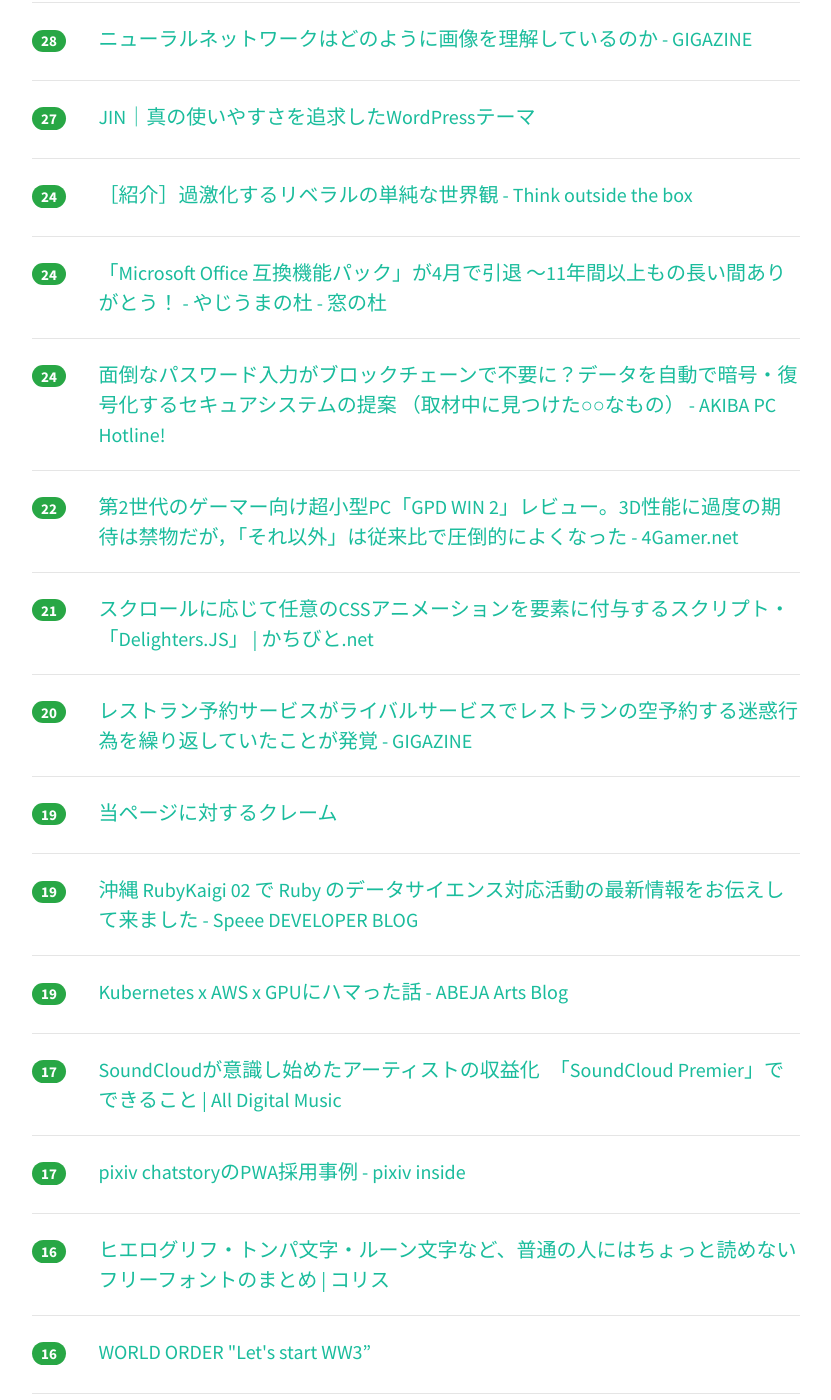
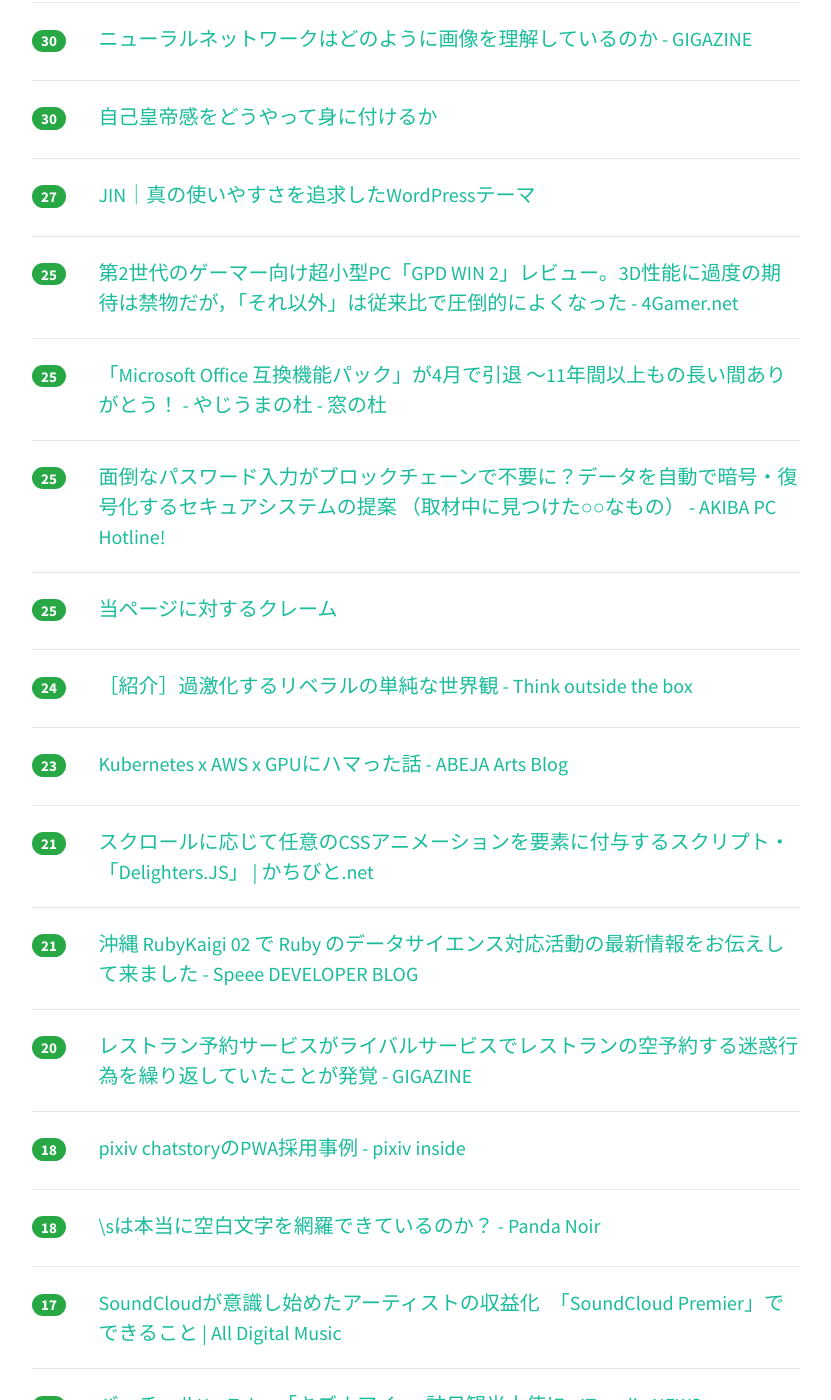
Before and after one commit to yatta47/hatena-matome-site, a Jekyll site: the page built from _posts/2018-03-12-hatena.md, in a window 1280 px wide and 1400 px high, scrolled down 2198 px. Shown: the whole window, without its empty margins (224-1055 px from the left). Built offline with Jekyll 4.4.1, drawn with Linux system fonts in a browser that asks for light colours; nearby versions of some CDN libraries; some of the changed text lies outside the part shown.

Commit message:
Updated 2018-03-12

```diff
--- a/_posts/2018-03-12-hatena.md
+++ b/_posts/2018-03-12-hatena.md
@@ -1,39 +1,44 @@
 ---
 layout: post
 title:  "2018-03-12 はてぶIT"
-date:   2018-03-12 16:02:02
+date:   2018-03-12 17:01:17
 tags: [it-hotentry]
 ---
-40 件のデータあり
+43 件のデータあり
 
 <hr><div class="row">
-<div class="col-1"><span class="badge badge-pill badge-success h2">165</span></div>
+<div class="col-1"><span class="badge badge-pill badge-success h2">174</span></div>
+<div class="col-11"><a href='http://hokoxjouhou.blog105.fc2.com/blog-entry-1129.html' target='_blank'>電子書籍の不満と解決への提言 - 情報管理LOG</a></div>
+</div>
+<hr>
+<div class="row">
+<div class="col-1"><span class="badge badge-pill badge-success h2">172</span></div>
 <div class="col-11"><a href='http://www.publickey1.jp/blog/18/windows_10apiwindows_mlwindows.html' target='_blank'>マイクロソフト、Windows 10に機械学習の実行環境とAPIを備えた「Windows ML」搭載へ。Windowsを学習済みモデルの実行プラットフォームに － Publickey</a></div>
 </div>
 <hr>
 <div class="row">
-<div class="col-1"><span class="badge badge-pill badge-success h2">150</span></div>
-<div class="col-11"><a href='http://hokoxjouhou.blog105.fc2.com/blog-entry-1129.html' target='_blank'>電子書籍の不満と解決への提言 - 情報管理LOG</a></div>
-</div>
-<hr>
-<div class="row">
-<div class="col-1"><span class="badge badge-pill badge-success h2">111</span></div>
+<div class="col-1"><span class="badge badge-pill badge-success h2">132</span></div>
 <div class="col-11"><a href='https://headlines.yahoo.co.jp/article?a=20180312-00034661-biz_plus-bus_all' target='_blank'>ツイッター限界説　広告収入が伸びない「致命的な弱点」とは （ビジネス＋IT） - Yahoo!ニュース</a></div>
 </div>
 <hr>
 <div class="row">
-<div class="col-1"><span class="badge badge-pill badge-success h2">99</span></div>
+<div class="col-1"><span class="badge badge-pill badge-success h2">119</span></div>
 <div class="col-11"><a href='https://gigazine.net/news/20180312-broccoli-tree/' target='_blank'>SNSで写真を共有することの影響力と恐怖を語る「ブロッコリーの木」 - GIGAZINE</a></div>
 </div>
 <hr>
 <div class="row">
-<div class="col-1"><span class="badge badge-pill badge-success h2">83</span></div>
-<div class="col-11"><a href='https://anond.hatelabo.jp/20180311231447' target='_blank'>「漫画村で読みました」→NG 「図書館で読みました」→OK</a></div>
+<div class="col-1"><span class="badge badge-pill badge-success h2">118</span></div>
+<div class="col-11"><a href='https://speakerdeck.com/tinbotu/wi-fizai-ru-men-jian-enaidian-bo-wozhi-shi-dejian-ba-ku' target='_blank'>Wi-Fi再入門〜見えない電波を知識で見抜く // Speaker Deck</a></div>
 </div>
 <hr>
 <div class="row">
-<div class="col-1"><span class="badge badge-pill badge-success h2">83</span></div>
+<div class="col-1"><span class="badge badge-pill badge-success h2">94</span></div>
 <div class="col-11"><a href='https://speakerdeck.com/pottava/container-security-20180310' target='_blank'>コンテナを守る技術2018/container-security-20180310 // Speaker Deck</a></div>
+</div>
+<hr>
+<div class="row">
+<div class="col-1"><span class="badge badge-pill badge-success h2">85</span></div>
+<div class="col-11"><a href='https://anond.hatelabo.jp/20180311231447' target='_blank'>「漫画村で読みました」→NG 「図書館で読みました」→OK</a></div>
 </div>
 <hr>
 <div class="row">
@@ -42,18 +47,23 @@ tags: [it-hotentry]
 </div>
 <hr>
 <div class="row">
-<div class="col-1"><span class="badge badge-pill badge-success h2">73</span></div>
-<div class="col-11"><a href='https://speakerdeck.com/tinbotu/wi-fizai-ru-men-jian-enaidian-bo-wozhi-shi-dejian-ba-ku' target='_blank'>Wi-Fi再入門〜見えない電波を知識で見抜く // Speaker Deck</a></div>
+<div class="col-1"><span class="badge badge-pill badge-success h2">65</span></div>
+<div class="col-11"><a href='http://sakaik.hateblo.jp/entry/20180311/epson_cashback_campaign' target='_blank'>エプソンのキャッシュバックキャンペーンでキャッシュバックされなかったお話 - sakaikの日々雑感～(T)編</a></div>
 </div>
 <hr>
 <div class="row">
-<div class="col-1"><span class="badge badge-pill badge-success h2">46</span></div>
+<div class="col-1"><span class="badge badge-pill badge-success h2">65</span></div>
+<div class="col-11"><a href='http://ascii.jp/elem/000/001/609/1609599/' target='_blank'>ASCII.jp：人はなぜキーボードを自作するのか？　“キーボー道”への誘い (1/6)｜KTUの自作キーボー道</a></div>
+</div>
+<hr>
+<div class="row">
+<div class="col-1"><span class="badge badge-pill badge-success h2">51</span></div>
 <div class="col-11"><a href='http://aoe-tk.hatenablog.com/entry/2018/03/11/203708' target='_blank'>Java Client Roadmap Updateによせて (前編) - AOEの日記</a></div>
 </div>
 <hr>
 <div class="row">
-<div class="col-1"><span class="badge badge-pill badge-success h2">45</span></div>
-<div class="col-11"><a href='http://sakaik.hateblo.jp/entry/20180311/epson_cashback_campaign' target='_blank'>エプソンのキャッシュバックキャンペーンでキャッシュバックされなかったお話 - sakaikの日々雑感～(T)編</a></div>
+<div class="col-1"><span class="badge badge-pill badge-success h2">44</span></div>
+<div class="col-11"><a href='https://dev.classmethod.jp/cloud/aws/2018-aws-re-entering-wordpress-on-aws/' target='_blank'>AWS再入門2018 WordPress on AWS編 ｜ Developers.IO</a></div>
 </div>
 <hr>
 <div class="row">
@@ -62,28 +72,23 @@ tags: [it-hotentry]
 </div>
 <hr>
 <div class="row">
-<div class="col-1"><span class="badge badge-pill badge-success h2">42</span></div>
-<div class="col-11"><a href='https://dev.classmethod.jp/cloud/aws/2018-aws-re-entering-wordpress-on-aws/' target='_blank'>AWS再入門2018 WordPress on AWS編 ｜ Developers.IO</a></div>
-</div>
-<hr>
-<div class="row">
 <div class="col-1"><span class="badge badge-pill badge-success h2">37</span></div>
 <div class="col-11"><a href='http://jsstudy.hatenablog.com/entry/ufw_firewall-of-Ubuntu' target='_blank'>Ubuntuのファイヤーウォール「ufw」 - JavaScript勉強会</a></div>
 </div>
 <hr>
 <div class="row">
-<div class="col-1"><span class="badge badge-pill badge-success h2">34</span></div>
+<div class="col-1"><span class="badge badge-pill badge-success h2">36</span></div>
+<div class="col-11"><a href='http://tech.nikkeibp.co.jp/atcl/nxt/column/18/00139/030600007/' target='_blank'>IoTウイルス作者の末路、絡んだ相手が悪かった！ | 日経 xTECH（クロステック）</a></div>
+</div>
+<hr>
+<div class="row">
+<div class="col-1"><span class="badge badge-pill badge-success h2">35</span></div>
 <div class="col-11"><a href='http://www.publickey1.jp/blog/18/windowswebviewedgewindows.html' target='_blank'>マイクロソフト、WindowsアプリのWebViewとしてEdgeレンダリングエンジンを利用可能に。Windowsでもガワネイティブアプリが広まるか － Publickey</a></div>
 </div>
 <hr>
 <div class="row">
-<div class="col-1"><span class="badge badge-pill badge-success h2">34</span></div>
-<div class="col-11"><a href='http://ascii.jp/elem/000/001/609/1609599/' target='_blank'>ASCII.jp：人はなぜキーボードを自作するのか？　“キーボー道”への誘い (1/6)｜KTUの自作キーボー道</a></div>
-</div>
-<hr>
-<div class="row">
 <div class="col-1"><span class="badge badge-pill badge-success h2">33</span></div>
-<div class="col-11"><a href='http://tech.nikkeibp.co.jp/atcl/nxt/column/18/00139/030600007/' target='_blank'>IoTウイルス作者の末路、絡んだ相手が悪かった！ | 日経 xTECH（クロステック）</a></div>
+<div class="col-11"><a href='https://internet.watch.impress.co.jp/docs/yajiuma/1110904.html' target='_blank'>ランサムウェアで身代金を払うと本当にデータは戻ってくる？ 調査結果が明らかに【やじうまWatch】 - INTERNET Watch</a></div>
 </div>
 <hr>
 <div class="row">
@@ -93,22 +98,22 @@ tags: [it-hotentry]
 <hr>
 <div class="row">
 <div class="col-1"><span class="badge badge-pill badge-success h2">32</span></div>
-<div class="col-11"><a href='https://internet.watch.impress.co.jp/docs/yajiuma/1110904.html' target='_blank'>ランサムウェアで身代金を払うと本当にデータは戻ってくる？ 調査結果が明らかに【やじうまWatch】 - INTERNET Watch</a></div>
+<div class="col-11"><a href='http://jp.techcrunch.com/2018/03/11/2018-03-10-now-you-can-have-a-conversation-with-alexa-without-screaming-hey-alexa-for-every-request/' target='_blank'>これからはAlexaとやり取りの中で、毎回「Alexa」と呼びかけなくても良いようになる | TechCrunch Japan</a></div>
 </div>
 <hr>
 <div class="row">
 <div class="col-1"><span class="badge badge-pill badge-success h2">30</span></div>
-<div class="col-11"><a href='http://jp.techcrunch.com/2018/03/11/2018-03-10-now-you-can-have-a-conversation-with-alexa-without-screaming-hey-alexa-for-every-request/' target='_blank'>これからはAlexaとやり取りの中で、毎回「Alexa」と呼びかけなくても良いようになる | TechCrunch Japan</a></div>
-</div>
-<hr>
-<div class="row">
-<div class="col-1"><span class="badge badge-pill badge-success h2">29</span></div>
 <div class="col-11"><a href='https://scrummasterway.com/scrummasterway-ja.html' target='_blank'>ScrumMasterWay - スクラムで卓越した成果を収めグレートスクラムマスターになるための方法</a></div>
 </div>
 <hr>
 <div class="row">
-<div class="col-1"><span class="badge badge-pill badge-success h2">28</span></div>
+<div class="col-1"><span class="badge badge-pill badge-success h2">30</span></div>
 <div class="col-11"><a href='https://gigazine.net/news/20180312-neural-network-interpretability/' target='_blank'>ニューラルネットワークはどのように画像を理解しているのか - GIGAZINE</a></div>
+</div>
+<hr>
+<div class="row">
+<div class="col-1"><span class="badge badge-pill badge-success h2">30</span></div>
+<div class="col-11"><a href='https://anond.hatelabo.jp/20180312144930' target='_blank'>自己皇帝感をどうやって身に付けるか</a></div>
 </div>
 <hr>
 <div class="row">
@@ -117,23 +122,33 @@ tags: [it-hotentry]
 </div>
 <hr>
 <div class="row">
+<div class="col-1"><span class="badge badge-pill badge-success h2">25</span></div>
+<div class="col-11"><a href='http://www.4gamer.net/games/409/G040961/20180310006/' target='_blank'>第2世代のゲーマー向け超小型PC「GPD WIN 2」レビュー。3D性能に過度の期待は禁物だが，「それ以外」は従来比で圧倒的によくなった - 4Gamer.net</a></div>
+</div>
+<hr>
+<div class="row">
+<div class="col-1"><span class="badge badge-pill badge-success h2">25</span></div>
+<div class="col-11"><a href='https://forest.watch.impress.co.jp/docs/serial/yajiuma/1110841.html' target='_blank'>「Microsoft Office 互換機能パック」が4月で引退 ～11年間以上もの長い間ありがとう！ - やじうまの杜 - 窓の杜</a></div>
+</div>
+<hr>
+<div class="row">
+<div class="col-1"><span class="badge badge-pill badge-success h2">25</span></div>
+<div class="col-11"><a href='https://akiba-pc.watch.impress.co.jp/docs/wakiba/find/1110603.html' target='_blank'>面倒なパスワード入力がブロックチェーンで不要に？データを自動で暗号・復号化するセキュアシステムの提案 （取材中に見つけた○○なもの） - AKIBA PC Hotline!</a></div>
+</div>
+<hr>
+<div class="row">
+<div class="col-1"><span class="badge badge-pill badge-success h2">25</span></div>
+<div class="col-11"><a href='http://www.cml-office.org/atom11archive/wwatch/claim/claim1.html' target='_blank'>当ページに対するクレーム</a></div>
+</div>
+<hr>
+<div class="row">
 <div class="col-1"><span class="badge badge-pill badge-success h2">24</span></div>
 <div class="col-11"><a href='http://totb.hatenablog.com/entry/2018/03/12/000439' target='_blank'>［紹介］過激化するリベラルの単純な世界観 - Think outside the box</a></div>
 </div>
 <hr>
 <div class="row">
-<div class="col-1"><span class="badge badge-pill badge-success h2">24</span></div>
-<div class="col-11"><a href='https://forest.watch.impress.co.jp/docs/serial/yajiuma/1110841.html' target='_blank'>「Microsoft Office 互換機能パック」が4月で引退 ～11年間以上もの長い間ありがとう！ - やじうまの杜 - 窓の杜</a></div>
-</div>
-<hr>
-<div class="row">
-<div class="col-1"><span class="badge badge-pill badge-success h2">24</span></div>
-<div class="col-11"><a href='https://akiba-pc.watch.impress.co.jp/docs/wakiba/find/1110603.html' target='_blank'>面倒なパスワード入力がブロックチェーンで不要に？データを自動で暗号・復号化するセキュアシステムの提案 （取材中に見つけた○○なもの） - AKIBA PC Hotline!</a></div>
-</div>
-<hr>
-<div class="row">
-<div class="col-1"><span class="badge badge-pill badge-success h2">22</span></div>
-<div class="col-11"><a href='http://www.4gamer.net/games/409/G040961/20180310006/' target='_blank'>第2世代のゲーマー向け超小型PC「GPD WIN 2」レビュー。3D性能に過度の期待は禁物だが，「それ以外」は従来比で圧倒的によくなった - 4Gamer.net</a></div>
+<div class="col-1"><span class="badge badge-pill badge-success h2">23</span></div>
+<div class="col-11"><a href='http://tech-blog.abeja.asia/entry/kubernetesxawsxgpu' target='_blank'>Kubernetes x AWS x GPUにハマった話 - ABEJA Arts Blog</a></div>
 </div>
 <hr>
 <div class="row">
@@ -142,23 +157,23 @@ tags: [it-hotentry]
 </div>
 <hr>
 <div class="row">
+<div class="col-1"><span class="badge badge-pill badge-success h2">21</span></div>
+<div class="col-11"><a href='http://tech.speee.jp/entry/2018/03/12/090329' target='_blank'>沖縄 RubyKaigi 02 で Ruby のデータサイエンス対応活動の最新情報をお伝えして来ました - Speee DEVELOPER BLOG</a></div>
+</div>
+<hr>
+<div class="row">
 <div class="col-1"><span class="badge badge-pill badge-success h2">20</span></div>
 <div class="col-11"><a href='https://gigazine.net/news/20180311-opentable-infuriates-restaurants-with-fake-reservations/' target='_blank'>レストラン予約サービスがライバルサービスでレストランの空予約する迷惑行為を繰り返していたことが発覚 - GIGAZINE</a></div>
 </div>
 <hr>
 <div class="row">
-<div class="col-1"><span class="badge badge-pill badge-success h2">19</span></div>
-<div class="col-11"><a href='http://www.cml-office.org/atom11archive/wwatch/claim/claim1.html' target='_blank'>当ページに対するクレーム</a></div>
+<div class="col-1"><span class="badge badge-pill badge-success h2">18</span></div>
+<div class="col-11"><a href='https://inside.pixiv.blog/ikasoumen/3513' target='_blank'>pixiv chatstoryのPWA採用事例 - pixiv inside</a></div>
 </div>
 <hr>
 <div class="row">
-<div class="col-1"><span class="badge badge-pill badge-success h2">19</span></div>
-<div class="col-11"><a href='http://tech.speee.jp/entry/2018/03/12/090329' target='_blank'>沖縄 RubyKaigi 02 で Ruby のデータサイエンス対応活動の最新情報をお伝えして来ました - Speee DEVELOPER BLOG</a></div>
-</div>
-<hr>
-<div class="row">
-<div class="col-1"><span class="badge badge-pill badge-success h2">19</span></div>
-<div class="col-11"><a href='http://tech-blog.abeja.asia/entry/kubernetesxawsxgpu' target='_blank'>Kubernetes x AWS x GPUにハマった話 - ABEJA Arts Blog</a></div>
+<div class="col-1"><span class="badge badge-pill badge-success h2">18</span></div>
+<div class="col-11"><a href='http://www.pandanoir.info/entry/2018/03/11/193000' target='_blank'>\sは本当に空白文字を網羅できているのか？ - Panda Noir</a></div>
 </div>
 <hr>
 <div class="row">
@@ -168,7 +183,7 @@ tags: [it-hotentry]
 <hr>
 <div class="row">
 <div class="col-1"><span class="badge badge-pill badge-success h2">17</span></div>
-<div class="col-11"><a href='https://inside.pixiv.blog/ikasoumen/3513' target='_blank'>pixiv chatstoryのPWA採用事例 - pixiv inside</a></div>
+<div class="col-11"><a href='http://www.itmedia.co.jp/news/articles/1803/12/news052.html' target='_blank'>バーチャルYouTuber「キズナアイ」、訪日観光大使に - ITmedia NEWS</a></div>
 </div>
 <hr>
 <div class="row">
@@ -192,17 +207,17 @@ tags: [it-hotentry]
 </div>
 <hr>
 <div class="row">
-<div class="col-1"><span class="badge badge-pill badge-success h2">15</span></div>
-<div class="col-11"><a href='http://www.itmedia.co.jp/news/articles/1803/12/news052.html' target='_blank'>バーチャルYouTuber「キズナアイ」、訪日観光大使に - ITmedia NEWS</a></div>
-</div>
-<hr>
-<div class="row">
 <div class="col-1"><span class="badge badge-pill badge-success h2">14</span></div>
 <div class="col-11"><a href='https://headlines.yahoo.co.jp/hl?a=20180309-00010003-newswitch-bus_all' target='_blank'>早大・慶大、図書館システム共同運用。ベンダー選びにみる国際標準 （ニュースイッチ） - Yahoo!ニュース</a></div>
 </div>
 <hr>
 <div class="row">
-<div class="col-1"><span class="badge badge-pill badge-success h2">12</span></div>
+<div class="col-1"><span class="badge badge-pill badge-success h2">14</span></div>
+<div class="col-11"><a href='http://www.itmedia.co.jp/enterprise/articles/1803/12/news050.html' target='_blank'>「ビットコインをよこせ」　人型ロボットがランサムウェアに感染すると……？ - ITmedia エンタープライズ</a></div>
+</div>
+<hr>
+<div class="row">
+<div class="col-1"><span class="badge badge-pill badge-success h2">13</span></div>
 <div class="col-11"><a href='https://qiita.com/mstssk/items/8759c71f328cab802670' target='_blank'>npm ciを使おう あるいはより速く - Qiita</a></div>
 </div>
 <hr>
```
